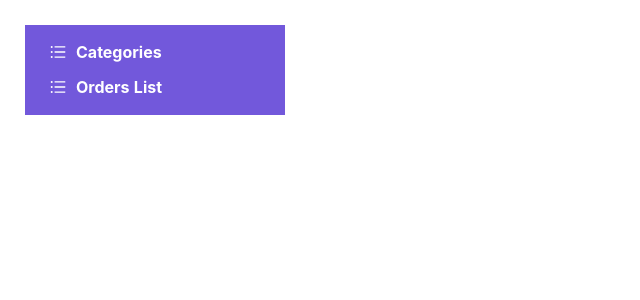
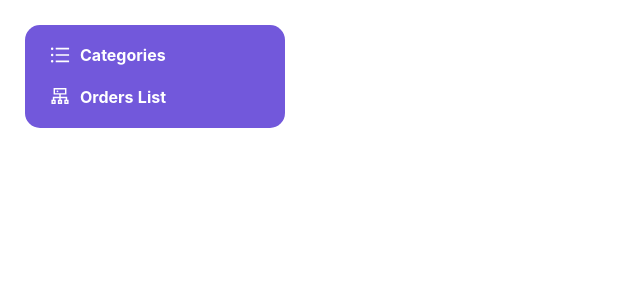
Before and after one commit to canhlocphan/ecommerce-management-frontend, a React (Create React App) app: page / in a window 1280 px wide. Shown: the top 300 px of the page, without its empty margins (0-640 px from the left). Built offline with nearby package versions, Linux system fonts and the light colour scheme.

Commit message:
border menu

```diff
--- a/src/components/MainSideMenu/components/MenuItem/index.jsx
+++ b/src/components/MainSideMenu/components/MenuItem/index.jsx
@@ -4,10 +4,10 @@ import { UnorderedListOutlined } from "@ant-design/icons";
 // others
 import "./styles.scss";
 
-const MenuItem = ({ title }) => (
+const MenuItem = ({ title, icon }) => (
   <div className="menu-item-wrapper">
     <div className="menu-item-icon-wrapper">
-      <UnorderedListOutlined className="menu-item-icon"/>
+      {icon}
     </div>
     <div className="menu-item-title">{title}</div>
   </div>
--- a/src/components/MainSideMenu/components/MenuItem/styles.scss
+++ b/src/components/MainSideMenu/components/MenuItem/styles.scss
@@ -8,10 +8,7 @@
 
   .menu-item-icon-wrapper {
     padding: 0px 10px 0px 10px;
-
-    .menu-item-icon {
-      font-size: 16px;
-    }
+    font-size: 20px;
   }
 
   .menu-item-title {
--- a/src/components/MainSideMenu/mains/MenuList/index.jsx
+++ b/src/components/MainSideMenu/mains/MenuList/index.jsx
@@ -8,8 +8,8 @@ import "./styles.scss";
 
 const MenuList = () => (
   <div className="menu-list-wrapper">
-    {mainSideMenuList.map(({ title }) => (
-      <MenuItem key={title} title={title} />
+    {mainSideMenuList.map(({ title, icon }) => (
+      <MenuItem key={title} {...{title,icon}} />
     ))}
   </div>
 );
--- a/src/components/MainSideMenu/styles.scss
+++ b/src/components/MainSideMenu/styles.scss
@@ -2,6 +2,7 @@
   margin: 25px;
 
   .main-side-menu-wrapper-inner {
+    border-radius: 15px;
     width: 260px;
     background-color: #7258db;
   }
--- a/src/dataSources/mainSideMenu.js
+++ b/src/dataSources/mainSideMenu.js
@@ -1,4 +1,6 @@
+import {UnorderedListOutlined, ClusterOutlined} from "@ant-design/icons";
+
 export const mainSideMenuList = [
-  { title: "Categories" },
-  { title: "Orders List" }
+  { title: "Categories", icon: <UnorderedListOutlined /> },
+  { title: "Orders List", icon: <ClusterOutlined /> }
 ];
```
